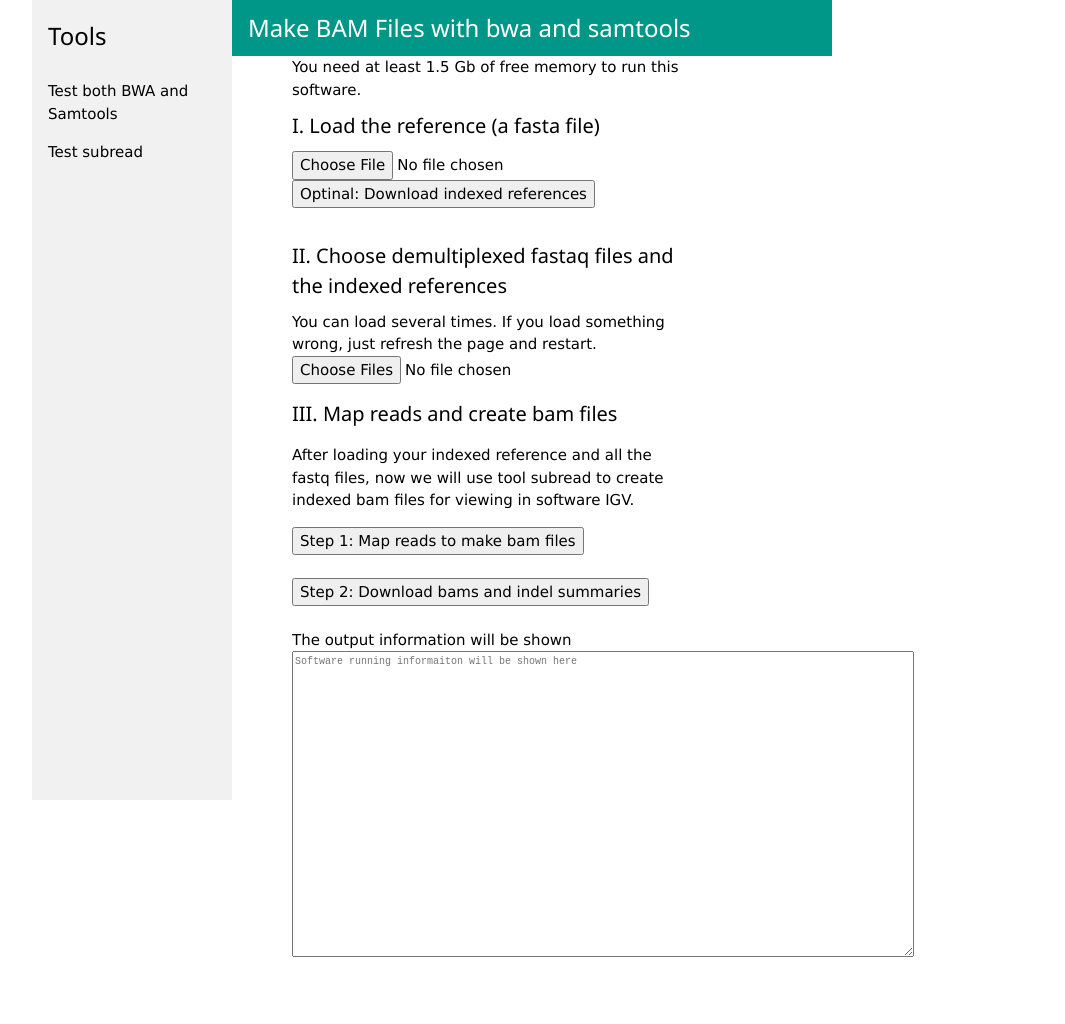
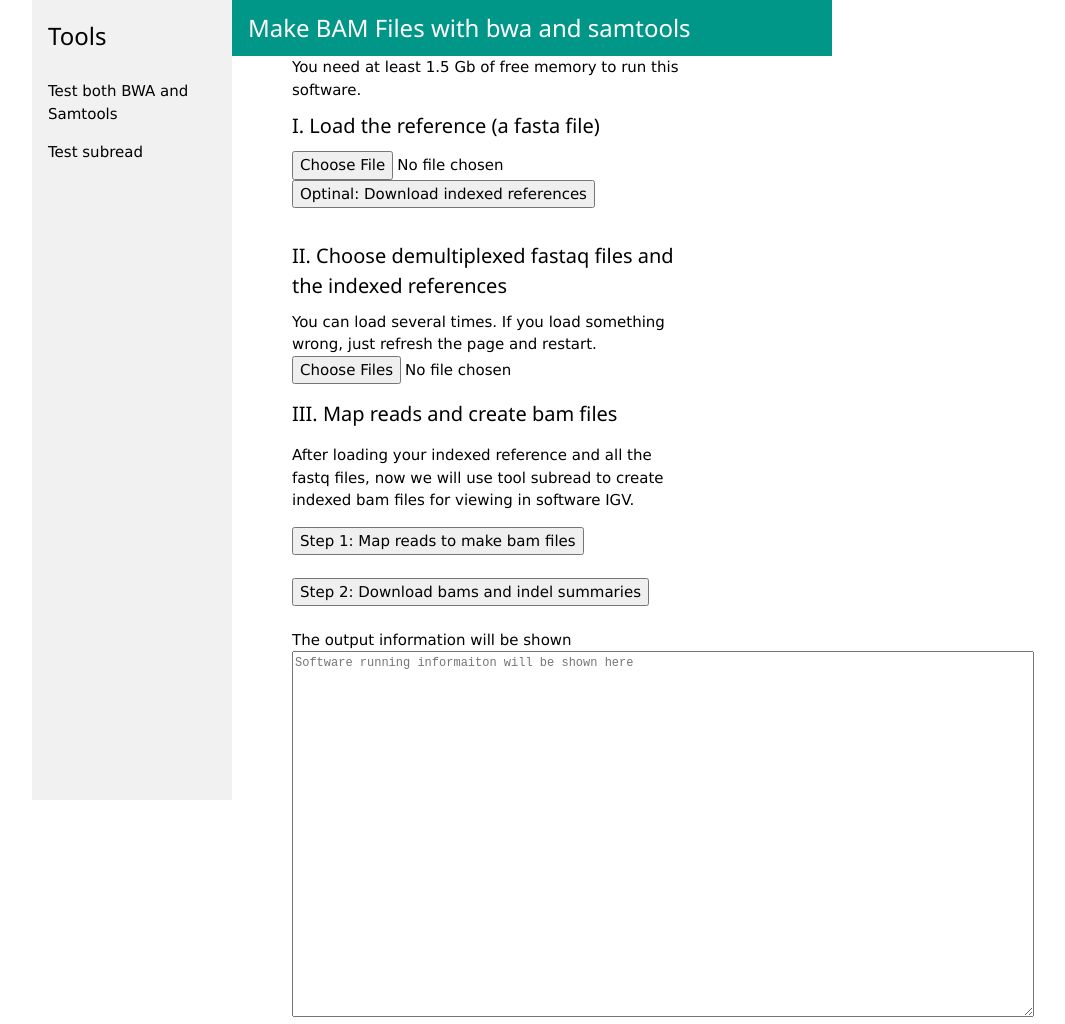
Before and after one commit to pinbo/bwa-samtools-web, a plain HTML site: page test-subread.html in a window 1280 px wide. Shown: the whole page, without its empty margins (208-1273 px from the left). Before the commit the page ends 964 px from the top, so only its background shows below. Drawn offline with nearby package versions, Linux system fonts and the light colour scheme; no server answers.

Commit message:
chang summary font to 12px

```diff
--- a/test-subread.html
+++ b/test-subread.html
@@ -35,7 +35,7 @@
                 <button onclick="makeAll()">Step 1: Map reads to make bam files</button><br><br>
                 <button onclick="downloadAll()">Step 2: Download bams and indel summaries</button><br><br>
                 <label for="stderr">The output information will be shown</label><br>
-                <textarea id="stderr" name="stderr" rows="20" cols="100" style="font-family: monospace;font-size: 10px;" placeholder="Software running informaiton will be shown here"></textarea><br>
+                <textarea id="stderr" name="stderr" rows="20" cols="100" style="font-family: monospace;font-size: 12px;" placeholder="Software running informaiton will be shown here"></textarea><br>
             </div>
         </div>
     </div>
```
